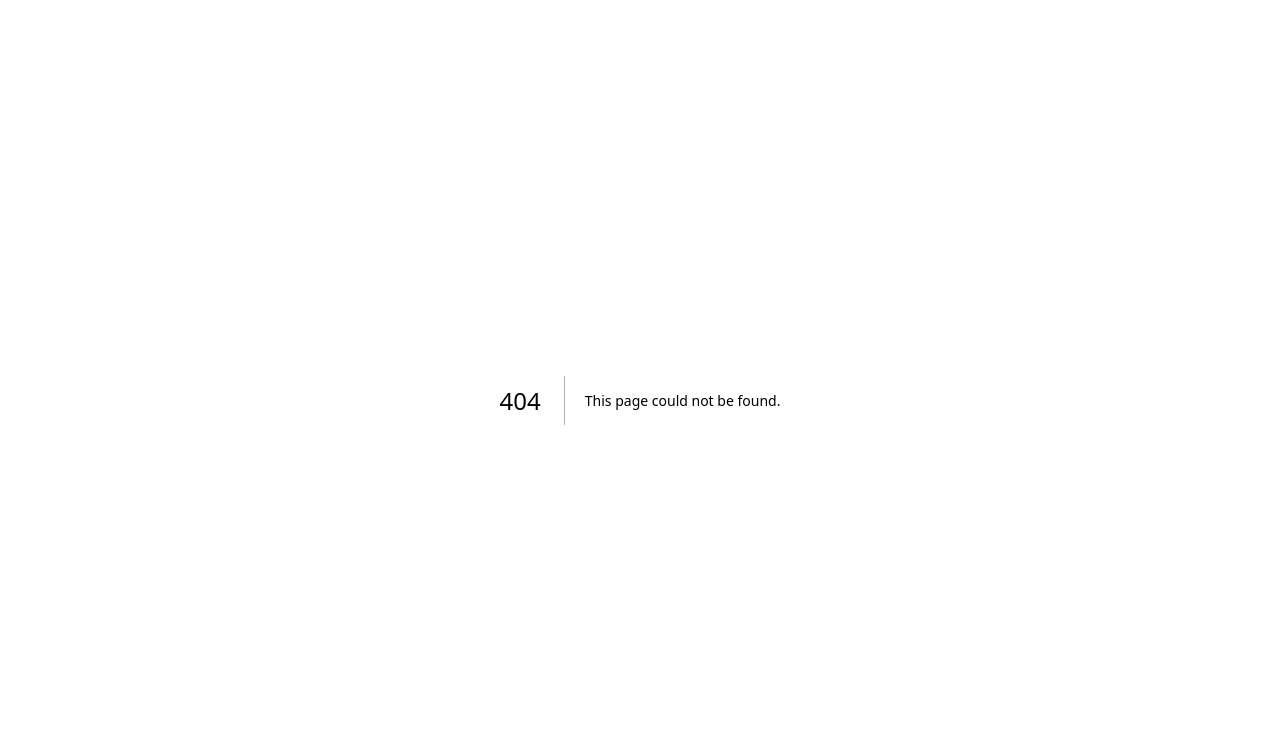
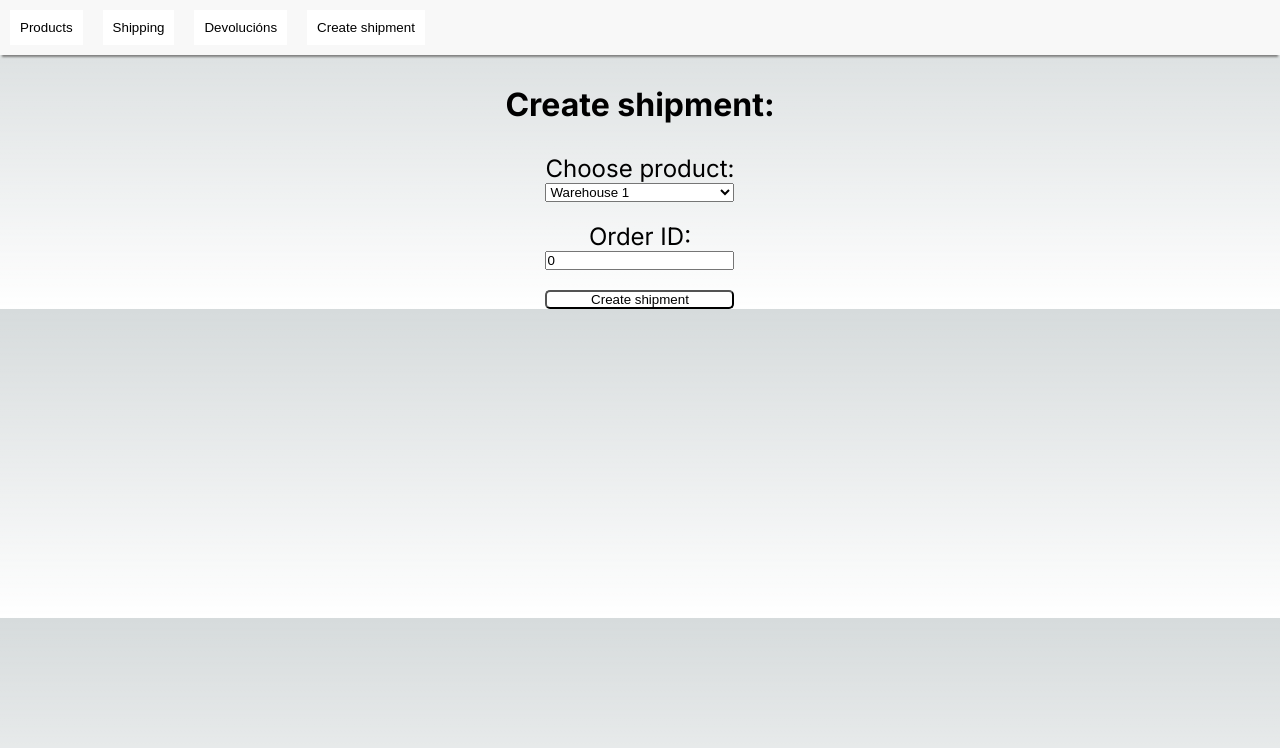
Before and after one commit to ASECAPocoTesteable/warehouse-web, a Next.js app: page /CreateShipment in a window 1280 px wide. Before the commit this address had no page. Shown: the top 748 px of the page. Built offline with nearby package versions, Linux system fonts and the light colour scheme.

Commit message:
Creates a create shipment page

```diff
--- a/src/app/AddProduct/page.js
+++ b/src/app/AddProduct/page.js
@@ -45,7 +45,7 @@ const AddProductPage = () => {
                             />
                         </div>
 
-                        <button style={{backgroundColor: "white", color: "black", borderRadius: "5px"}}>Continue</button>
+                        <button style={{backgroundColor: "white", color: "black", borderRadius: "5px"}}>Add</button>
                     </form>
                 </div>
             </div>
--- /dev/null
+++ b/src/app/CreateShipment/page.js
@@ -0,0 +1,62 @@
+"use client";
+
+import React, {useState} from "react";
+import NavBar from "@/components/NavBar";
+
+
+const ShipmentOverviewPage = () => {
+    const warehouseOption = ["Warehouse 1", "Warehouse 2", "Warehouse 3", "Warehouse 4"];
+    const [selectedWarehouseOption, setSelectedWarehouseOption] = useState(warehouseOption[0]);
+
+    const [orderId, setOrderId] = useState(0);
+
+
+    const handleChange = (event) => {
+        setSelectedWarehouseOption(event.target.value);
+    };
+
+    const handleOrderIdChange = (event) => {
+        setOrderId(event.target.value);
+    };
+
+    return (
+        <div style={{display: "flex", flexDirection: "column", alignItems: "center", gap: "30px"}}>
+            <NavBar/>
+            <div style={{display: "flex", flexDirection: "column"}}>
+                <div style={{display: "flex", flexDirection: "column", alignItems: "center", gap: "30px"}}>
+                    <h1>Create shipment:</h1>
+                    <form style={{display: "flex", flexDirection: "column", gap: "20px"}}>
+                        <div style={{display: "flex", flexDirection: "column"}}>
+                            <p style={{fontSize: "1.5em"}} align={"center"}>Choose product:</p>
+                            <select id="warehouse-options" value={selectedWarehouseOption} onChange={handleChange}>
+                                {warehouseOption.map((option, index) => (
+                                    <option key={index} value={option}>
+                                        {option}
+                                    </option>
+                                ))}
+                            </select>
+                        </div>
+
+                        <div style={{display: "flex", flexDirection: "column"}}>
+                            <p style={{fontSize: "1.5em"}} align={"center"}>Order ID: </p>
+                            <input
+                                id="order-id"
+                                type="number"
+                                value={orderId}
+                                onChange={handleOrderIdChange}
+                                min="0"
+                            />
+                        </div>
+
+                        <button style={{backgroundColor: "white", color: "black", borderRadius: "5px"}}>Create
+                            shipment
+                        </button>
+
+                    </form>
+                </div>
+            </div>
+        </div>
+    );
+};
+
+export default ShipmentOverviewPage;
--- a/src/components/NavBar.js
+++ b/src/components/NavBar.js
@@ -48,6 +48,19 @@ const NavBar = () => {
                     Devolucións
                 </button>
             </Link>
+
+            <Link href="/CreateShipment">
+                <button style={{
+                    backgroundColor: "white",
+                    color: "black",
+                    flex: "1",
+                    padding: "10px",
+                    border: "none",
+                    cursor: "pointer"
+                }}>
+                    Create shipment
+                </button>
+            </Link>
         </div>
     );
 };
```
Also changed, not shown: src/app/CreateShipment/styles.css (added).
